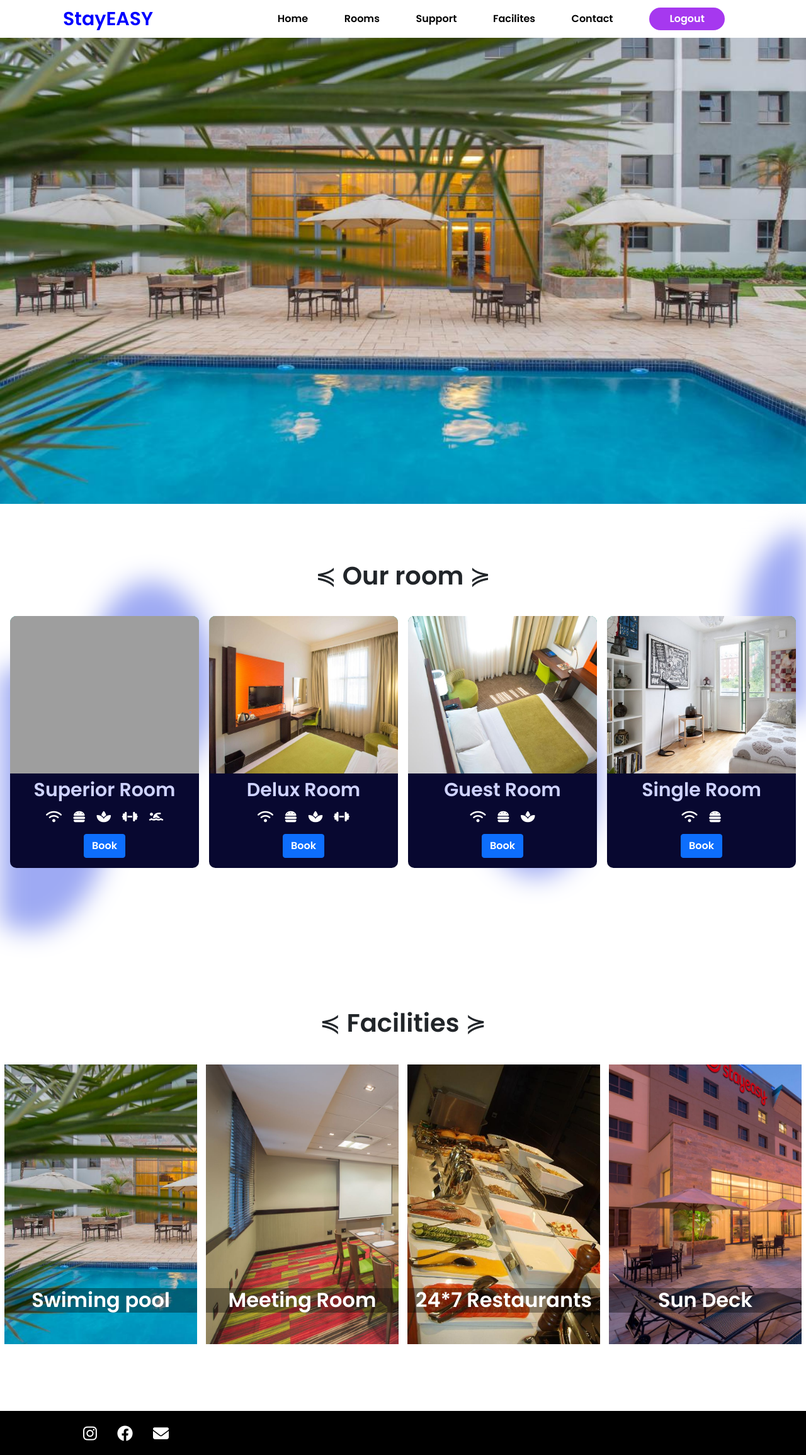
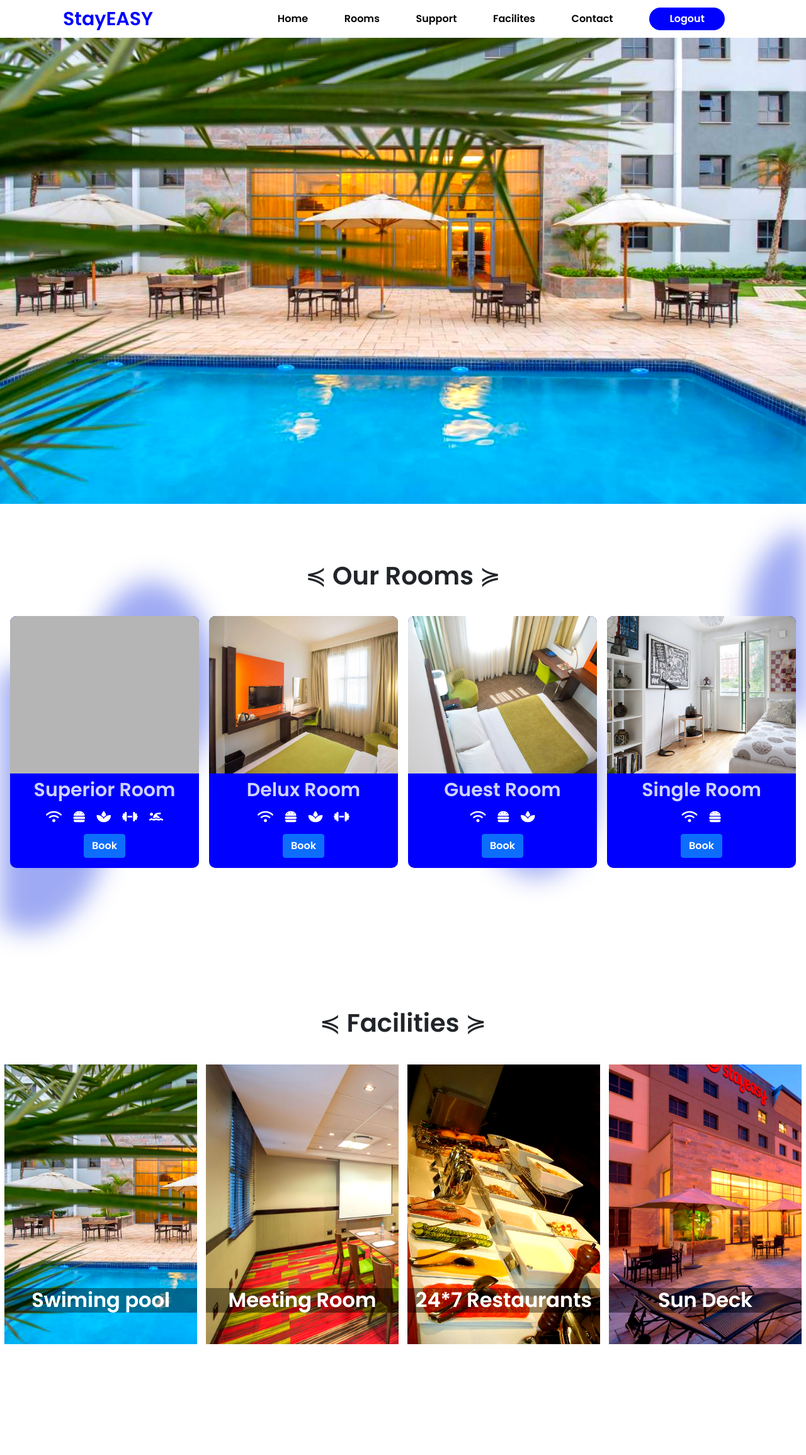
Before and after one commit to ElishaMelvien/StayEasy-Hotel-Management-System, a PHP site: page /hotelmanage_system/home.php in a window 1280 px wide. Shown: the whole page at 63% size. After the commit the page ends 2134 px from the top, so only its background shows below. Run offline with PHP 8.4, Linux system fonts and the light colour scheme; a user stored in the database is signed in; grey boxes are pictures that could not be loaded.

Commit message:
Color contrast

```diff
--- a/css/home.css
+++ b/css/home.css
@@ -5,7 +5,7 @@
     --bg-box-shadow: 0px 0px 5px 2px rgba(0, 0, 0, 0.621);
 }
 *::-webkit-scrollbar{
-    width: .4rem;
+    width: .4 rem;
 }
 *::-webkit-scrollbar-track{
     background: rgb(6, 6, 44);
@@ -31,6 +31,7 @@ nav{
     justify-content: space-between;
     align-items: center;
     padding: 0px 100px;
+    /* filter: brightness(100%); */
     /* box-shadow: 0px 0px 6px 2px rgba(0, 0, 0, 0.386); */
 }
 
@@ -41,6 +42,7 @@ nav ul{
     align-items: center;
     margin-top: 15px;
     color: rgb(238, 18, 227);
+
 }
 
 ul li a{
@@ -53,6 +55,7 @@ ul li{
     text-decoration: none;
     list-style: none;
     cursor: pointer;
+    transition: color 0.3s ease, text-shadow 0.3s ease;
 }
 
 ul li:hover::after{
@@ -84,14 +87,16 @@ ul li a:hover{
     display: flex;
     align-items: center;
     font-size: 30px;
+    /* color: blue; */
     color: blue;
+
 }
 
 #firstsection{
     height: 100vh;
     background-color: rgba(175, 175, 222, 0.511);
     width: 100%;
-    /* z-index: 2000; */
+
 }
 
 #firstsection .carousel-inner{
@@ -114,6 +119,7 @@ ul li a:hover{
 #firstsection .carousel-item img{
     width: 100%;
     height: 100vh;
+    filter: contrast(1.2) brightness(1.1) saturate(1.3);
 }
 
 
@@ -152,6 +158,7 @@ ul li a:hover{
     width: 100%;
     filter: blur(20px);
     position: absolute;
+
     /* -webkit-backdrop-filter: blur(30px);  */
     z-index: -2;
 }
@@ -178,7 +185,7 @@ ul li a:hover{
 .roomselect .roombox{
     height: 100%;
     width: 300px;
-    background-color: rgb(8, 8, 48);
+    background-color: blue;
     border-radius: 10px;
     overflow: hidden;
     /* margin: 0 20px; */
@@ -187,18 +194,21 @@ ul li a:hover{
 .hotelphoto{
     height: 250px;
     width: 100%;
-    background-color: aquamarine;
+    /* background-color: aquamarine; */
     background-size: cover;
 }
 
 .h1{
     background-image: url(../image/hotel1photo.jpg);
+    filter: contrast(1.2) brightness(1.1) saturate(1.3);
+
 }
 .h2{
     background-image: url(../image/hotel2photo.jpg);
 }
 .h3{
     background-image: url(../image/hotel3photo.jpg);
+    /* filter: contrast(1.0) brightness(1.1) saturate(1.0); */
 }
 .h4{
     background-image: url(../image/hotel4photo.jpg);
@@ -239,15 +249,16 @@ font-size: 30px;
 .logoutbtn{
     height: 36px;
     width: 120px;
-    background-color: rgba(145, 8, 236, 0.804);
+    background-color: blue;
     border: none;
     color:white;
     border-radius: 30px;
     cursor: pointer;
+    /* filter: contrast(1.2) brightness(1.1) saturate(1.3); */
 }
 
 .logoutbtn:hover{
-    background-color: rgba(44, 3, 71, 0.804);
+    background-color: rgba(45, 4, 226, 0.804);
 
 }
 #thirdsection{
@@ -281,19 +292,23 @@ font-size: 30px;
 .box:nth-child(1){
     background-image: url(../image/swimming%20pool.jpg);
     background-size: cover;
+    filter: contrast(1.2) brightness(1.1) saturate(1.3);
 }
 
 .box:nth-child(2) {
     background-image: url(../image/meeting%20room.jpg);
-    background-size: cover
+    background-size: cover;
+    filter: contrast(1.2) brightness(1.1) saturate(1.3);
 }
 .box:nth-child(3) {
     background-image: url(../image/food.jpg);
     background-size: cover;
+    filter: contrast(1.2) brightness(1.1) saturate(1.3);
 }
 .box:nth-child(4) {
     background-image: url(../image/sun%20deck.jpg);
     background-size: cover;
+    filter: contrast(1.2) brightness(1.1) saturate(1.3);
 }
 
 
--- a/home.php
+++ b/home.php
@@ -202,7 +202,7 @@ $userid = $_SESSION['user_id'];
   <section id="secondsection">
     <img src="./image/homeanimatebg.svg">
     <div class="ourroom">
-      <h1 class="head">≼ Our room ≽</h1>
+      <h1 class="head">≼ Our Rooms ≽</h1>
       <div class="roomselect">
         <div class="roombox">
           <div class="hotelphoto h1"></div>
@@ -273,17 +273,11 @@ $userid = $_SESSION['user_id'];
       <div class="box">
         <h2>Sun Deck</h2>
       </div>
-
-
-      </div>
-    </div>
-  </section>
-
-  <section id="contactus">
-    <div class="social">
+      <!-- <div>
       <i class="fa-brands fa-instagram"></i>
       <i class="fa-brands fa-facebook"></i>
       <i class="fa-solid fa-envelope"></i>
+      </div> -->
     </div>
 
   </section>
```
